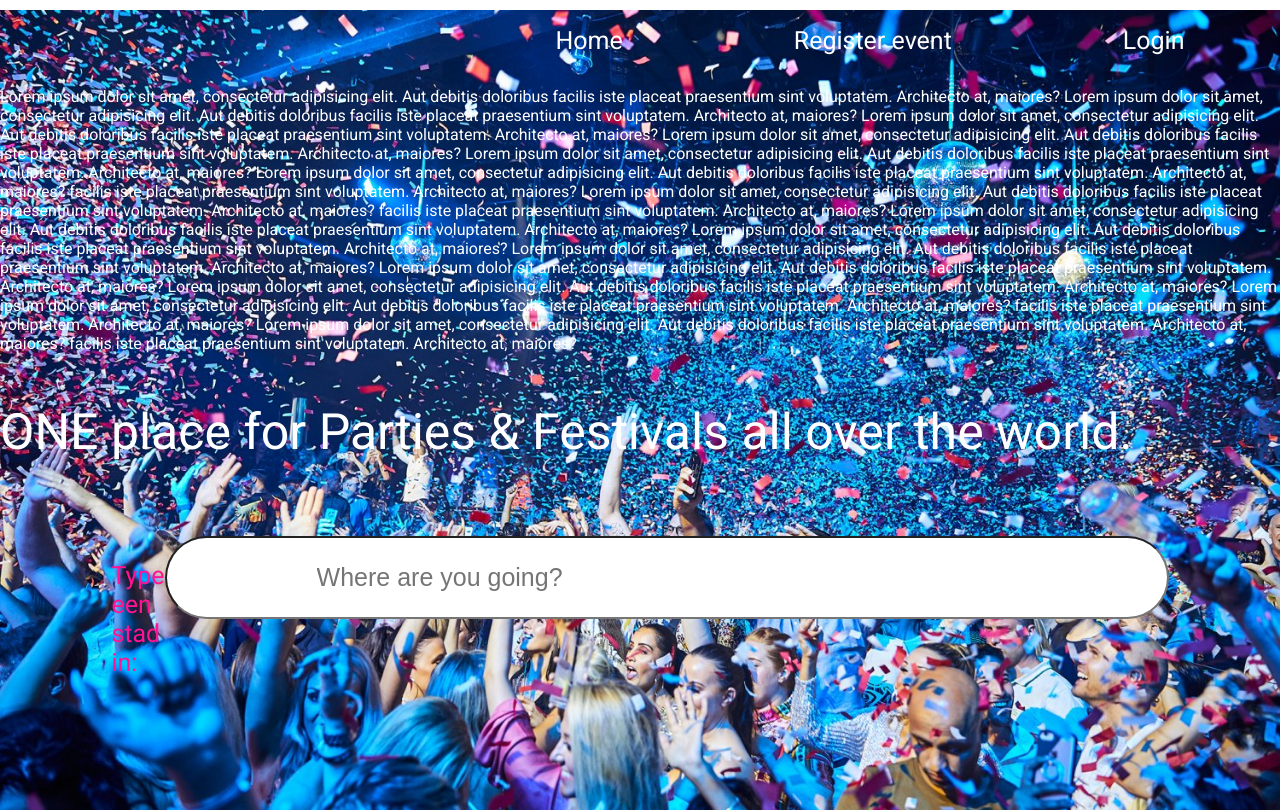
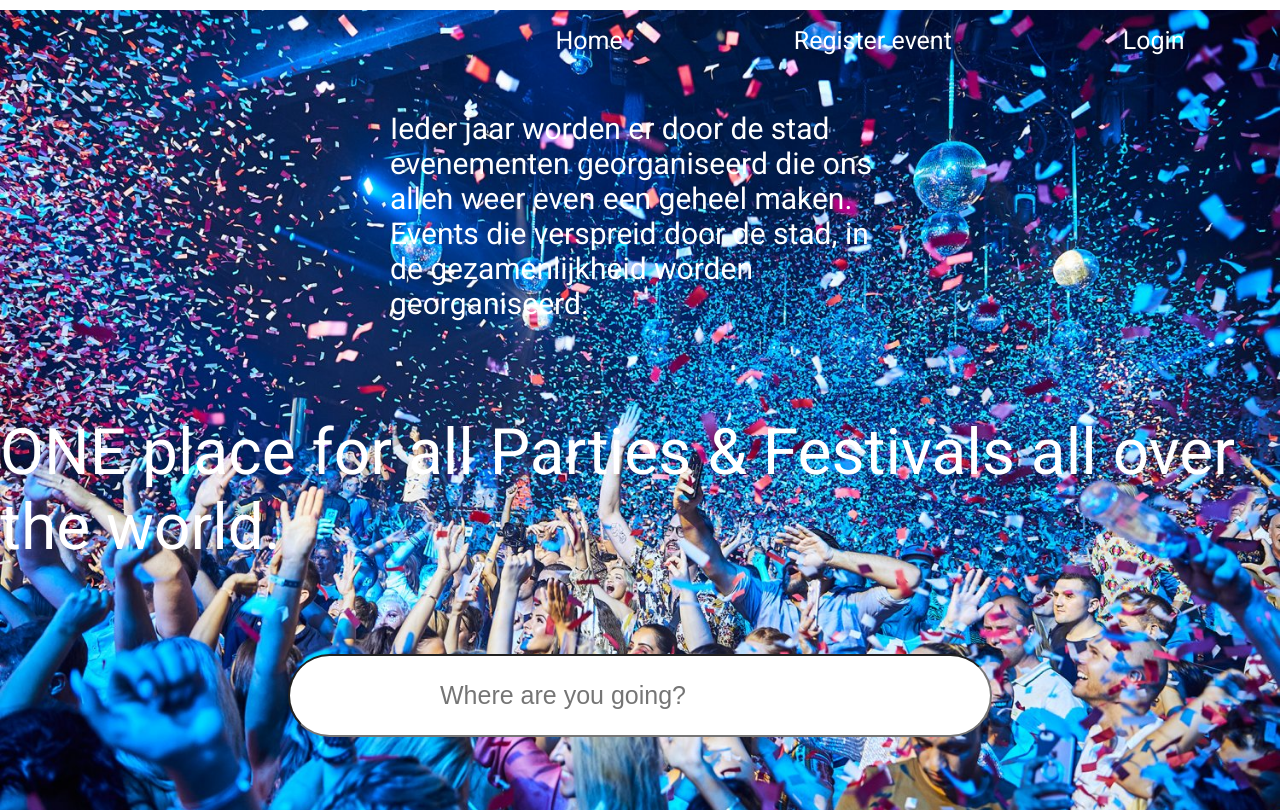
Before and after one commit to hamidaya/fantisanti, a React (Create React App) app: page / in a window 1280 px wide. Built offline with nearby package versions, Linux system fonts and the light colour scheme; a web font is replaced by a local one.

Commit message:
commiting for sam review

```diff
--- a/package.json
+++ b/package.json
@@ -24,9 +24,8 @@
     "start": "react-scripts start",
     "build": "react-scripts build",
     "test": "react-scripts test",
-    "eject": "react-scripts eject",
-    "start": "react-scripts --openssl-legacy-provider start",
-    "build": "react-scripts --openssl-legacy-provider build"
+    "eject": "react-scripts eject"
+
   },
   "browserslist": {
     "production": [
--- a/src/App.js
+++ b/src/App.js
@@ -1,4 +1,4 @@
-import React, {useContext, useState} from 'react';
+import React, {useContext, useEffect, useState} from 'react';
 import { Switch, Route, Redirect } from 'react-router-dom';
 import './App.css';
 import Profile from './pages/profile/Profile';
@@ -15,6 +15,10 @@ function App() {
     const [styleState, setStyleState] = useState('body')
     const { isAuth } = useContext(AuthContext);
 
+    useEffect(() => {
+        setStyleState('body')
+    }, [])
+
     return (
         <div className={styleState}>
             <Navigation setStyleState={setStyleState}/>
@@ -26,16 +30,15 @@ function App() {
                     <Route path="/profile">
                         {isAuth ? <Profile /> : <Redirect to="/" />}
                     </Route>
-                    <Route exact path="/signin">
+                    <Route path="/signin">
                         <SignIn />
                     </Route>
-                    <Route exact path="/signup">
+                    <Route path="/signup">
                         <SignUp />
                     </Route>
-                    <Route exact path="/RegisterEvent">
+                    <Route path="/registerevent">
                     {isAuth ? <Profile /> : <Redirect to="/signin" />}
                     </Route>
-
                 </Switch>
             </div>
         </div>
--- a/src/components/navigation/Navigation.js
+++ b/src/components/navigation/Navigation.js
@@ -18,7 +18,7 @@ function Navigation({icon, title, setStyleState}) {
                 </header>
                 <ul className="ul-container">
                     <li><NavLink onClick={() => setStyleState('body')} to="/" className={({ isActive}) => isActive ? 'active-link' : 'default-home'}>Home</NavLink></li>
-                   <li><NavLink onClick={() => setStyleState('body2')} to="/RegisterEvent" className={({ isActive}) => isActive ? 'active-link' : 'default-link'}>Register event</NavLink></li>
+                   <li><NavLink onClick={() => setStyleState('body2')} to="/registerevent" className={({ isActive}) => isActive ? 'active-link' : 'default-link'}>Register event</NavLink></li>
                    <li><NavLink onClick={() => setStyleState('body2')} to="/signin" className={({ isActive}) => isActive ? 'active-link' : 'default-link'}>Login</NavLink></li>
                 </ul>
             </div>
--- a/src/components/searchBar/SearchBar.css
+++ b/src/components/searchBar/SearchBar.css
@@ -1,7 +1,7 @@
 .search-bar {
     display: flex;
-    width: 700px;
-    color: deeppink;
+    width: 400px;
+    color:black;
     justify-content: center;
     border-radius: 50px;
     padding: 25px 150px;
--- a/src/components/searchBar/SearchBar.js
+++ b/src/components/searchBar/SearchBar.js
@@ -4,8 +4,7 @@ const SearchBar = () => {
     return (
         <div>
             <div className="search-bar">
-            <p>Type een stad in:</p>
-             <label search-bar="search-bar">
+             <label for="search-bar">
              <input className="search-bar" name="name" placeholder="Where are you going?" />
             </label>
         </div>
--- a/src/pages/events/EventCreate.js
+++ b/src/pages/events/EventCreate.js
@@ -1,11 +1,34 @@
-import React from 'react';
+import React, { useEffect, useState } from 'react';
 import "./EventCreate.css"
-const EventCreate = () => {
-    return (
-        <div>
-         Op mijn pagina kan je een event aanmaken.
-        </div>
+
+function EventCreate(){
+
+return (
+
+<>
+            <h1>register your event:</h1>
+    <p>Welcome to the registration for an Party or festival.</p>
+                <form className="event-content_form">
+                    <label htmlFor="name-event-field">
+                       name of your party or festival
+                        <input type="text" id="name-event-field" name="name" placeholder="name of your event"/>
+                   </label>
+                    <label htmlFor="email-field">
+                        emailadress organisation:
+                        <input type="email" id="email-field" name="email" placeholder="Email"/>
+                    </label>
+                        <label htmlFor="Event date">
+                         when is your event?
+                        <input type="date" id="date-field" name="name" placeholder="start event"/>
+                     </label>
+                   <button
+                        type="submit"
+                        className="form-button"
+                         > Register
+                   </button>
+                </form>
+ </>
     );
-};
+    }
 
 export default EventCreate;
--- a/src/pages/home/Home.css
+++ b/src/pages/home/Home.css
@@ -1,3 +1,20 @@
 .home-container-sub {
-   font-size: 50px;
+    display: flex;
+    font-size: 64px;
+    flex-wrap: wrap;
+    justify-content: center;
+
   }
+.home-welcome-container {
+    display: flex;
+    width: 750px;
+    color: white;
+    justify-content: center;
+    align-items: center;
+    font-size: 30px;
+    margin: auto;
+}
+
+.home-welcome-text {
+   flex-basis: 500px;
+}
--- a/src/pages/home/Home.js
+++ b/src/pages/home/Home.js
@@ -5,46 +5,20 @@ import SearchBar from "../../components/searchBar/SearchBar";
 function Home({styleState}) {
     return (
         <main className={styleState}>
-            <p>
-                Lorem ipsum dolor sit amet, consectetur adipisicing elit. Aut debitis doloribus
-                facilis iste placeat praesentium sint voluptatem. Architecto at, maiores?
-                Lorem ipsum dolor sit amet, consectetur adipisicing elit. Aut debitis doloribus
-                facilis iste placeat praesentium sint voluptatem. Architecto at, maiores?
-                Lorem ipsum dolor sit amet, consectetur adipisicing elit. Aut debitis doloribus
-                facilis iste placeat praesentium sint voluptatem. Architecto at, maiores?
-                Lorem ipsum dolor sit amet, consectetur adipisicing elit. Aut debitis doloribus
-                facilis iste placeat praesentium sint voluptatem. Architecto at, maiores?
-                Lorem ipsum dolor sit amet, consectetur adipisicing elit. Aut debitis doloribus
-                facilis iste placeat praesentium sint voluptatem. Architecto at, maiores?
-                Lorem ipsum dolor sit amet, consectetur adipisicing elit. Aut debitis doloribus
-                facilis iste placeat praesentium sint voluptatem. Architecto at, maiores?
-                facilis iste placeat praesentium sint voluptatem. Architecto at, maiores?
-                Lorem ipsum dolor sit amet, consectetur adipisicing elit. Aut debitis doloribus
-                facilis iste placeat praesentium sint voluptatem. Architecto at, maiores?
-                facilis iste placeat praesentium sint voluptatem. Architecto at, maiores?
-                Lorem ipsum dolor sit amet, consectetur adipisicing elit. Aut debitis doloribus
-                facilis iste placeat praesentium sint voluptatem. Architecto at, maiores?
-                Lorem ipsum dolor sit amet, consectetur adipisicing elit. Aut debitis doloribus
-                facilis iste placeat praesentium sint voluptatem. Architecto at, maiores?
-                Lorem ipsum dolor sit amet, consectetur adipisicing elit. Aut debitis doloribus
-                facilis iste placeat praesentium sint voluptatem. Architecto at, maiores?
-                Lorem ipsum dolor sit amet, consectetur adipisicing elit. Aut debitis doloribus
-                facilis iste placeat praesentium sint voluptatem. Architecto at, maiores?
-                Lorem ipsum dolor sit amet, consectetur adipisicing elit. Aut debitis doloribus
-                facilis iste placeat praesentium sint voluptatem. Architecto at, maiores?
-                Lorem ipsum dolor sit amet, consectetur adipisicing elit. Aut debitis doloribus
-                facilis iste placeat praesentium sint voluptatem. Architecto at, maiores?
-                facilis iste placeat praesentium sint voluptatem. Architecto at, maiores?
-                Lorem ipsum dolor sit amet, consectetur adipisicing elit. Aut debitis doloribus
-                facilis iste placeat praesentium sint voluptatem. Architecto at, maiores?
-                facilis iste placeat praesentium sint voluptatem. Architecto at, maiores?
-
+            <div className="home-welcome-container">
+                <p className="home-welcome-text">
+                    Ieder jaar worden er door de stad
+                    evenementen georganiseerd die ons allen weer even een geheel maken.
+                    Events die verspreid door de stad,
+                    in de gezamenlijkheid worden georganiseerd.
+                </p>
+            </div>
+            <p className="home-container-sub">
+                ONE place for all Parties & Festivals
+                all over the world.
             </p>
-            <p className="home-container-sub">
-                ONE place for Parties & Festivals all over the world.
-            </p>
-            <SearchBar />
-         </main>
+            <SearchBar/>
+        </main>
     );
 }
 
--- a/src/pages/signin/SignIn.js
+++ b/src/pages/signin/SignIn.js
@@ -38,7 +38,6 @@ function SignIn() {
         <>
             <h1>Login</h1>
             <p>Welcome to the login page</p>
-
             <form onSubmit={handleSubmit}>
                 <label htmlFor="email-field">
                     Emailadress:
@@ -64,6 +63,7 @@ function SignIn() {
                 </form>
 
             <p>Don't Have an Account?<Link to="/signup"> Register </Link> first here..</p>
+
         </>
     );
 }
```
Also changed, not shown: src/pages/signup/SignUp.js (+10 -7 lines).
